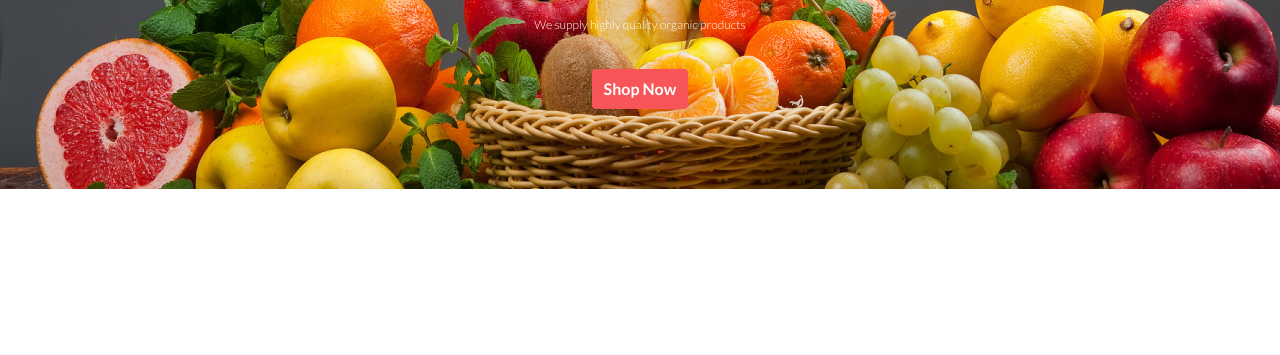
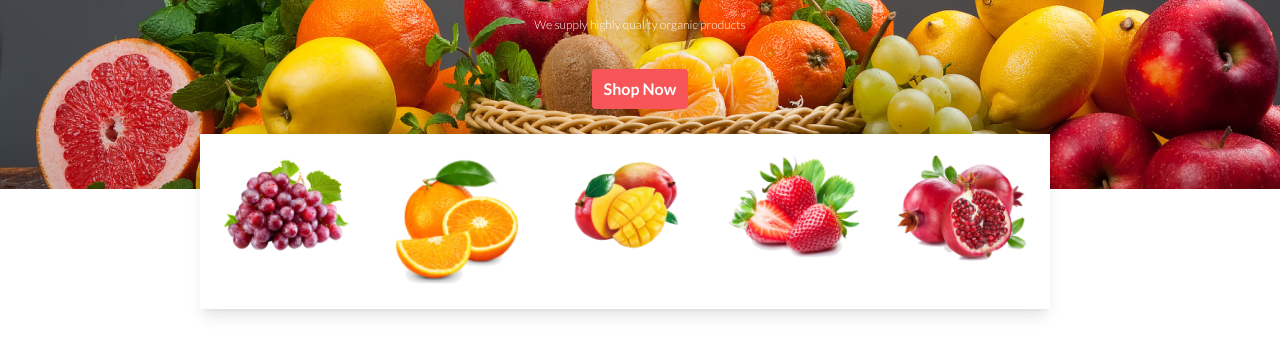
Before and after one commit to abdullahabutasneem/B8A3-fruit-brust-assignment, a plain HTML site: page index.html in a window 1280 px wide. Shown: the part 339-694 px from the top of the page. Drawn offline with nearby package versions, Linux system fonts and the light colour scheme; grey boxes are pictures that could not be loaded.

Commit message:
absoulute bar added without responsive

```diff
--- a/index.html
+++ b/index.html
@@ -100,7 +100,7 @@
         </nav>
 
         <!-- banner section  -->
-        <div class="max-w-screen-xl mx-auto my-7">
+        <div class="max-w-screen-xl mx-auto my-7 relative">
             <div class="carousel">
                 <div id="slide1" class="carousel-item relative w-full">
                     <div
@@ -148,6 +148,14 @@
                     </div>
                 </div>
             </div>
+            <div
+                class="absolute w-[53.125rem] flex justify-between bg-white p-5 bottom-[-7.5rem] left-[12.5rem] shadow-lg">
+                <img class="w-1/6 h-1/6" src="images/fruit1.png" alt="">
+                <img class="w-1/6 h-1/6" src="images/fruit2.png" alt="">
+                <img class="w-1/6 h-1/6" src="images/fruit3.png" alt="">
+                <img class="w-1/6 h-1/6" src="images/fruit4.png" alt="">
+                <img class="w-1/6 h-1/6" src="images/fruit5.png" alt="">
+            </div>
         </div>
     </header>
 
```
